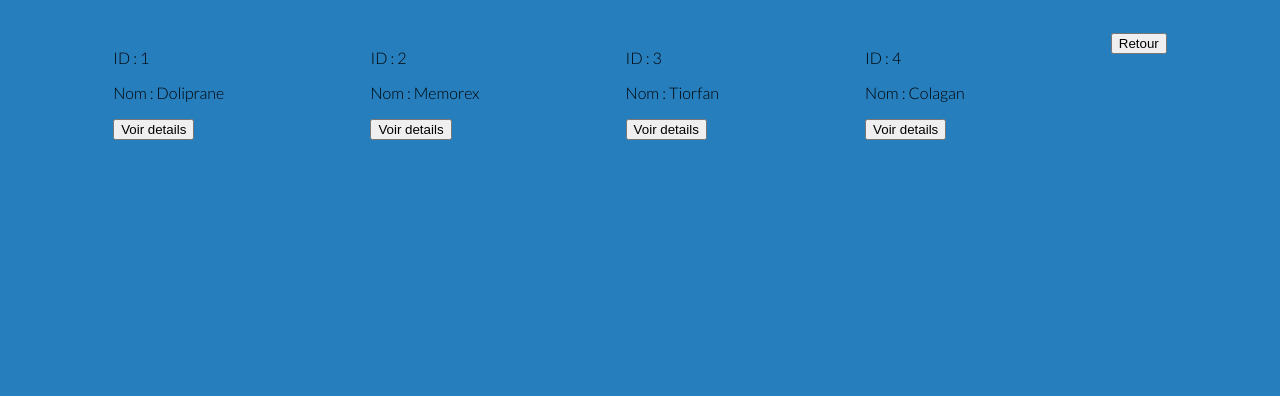
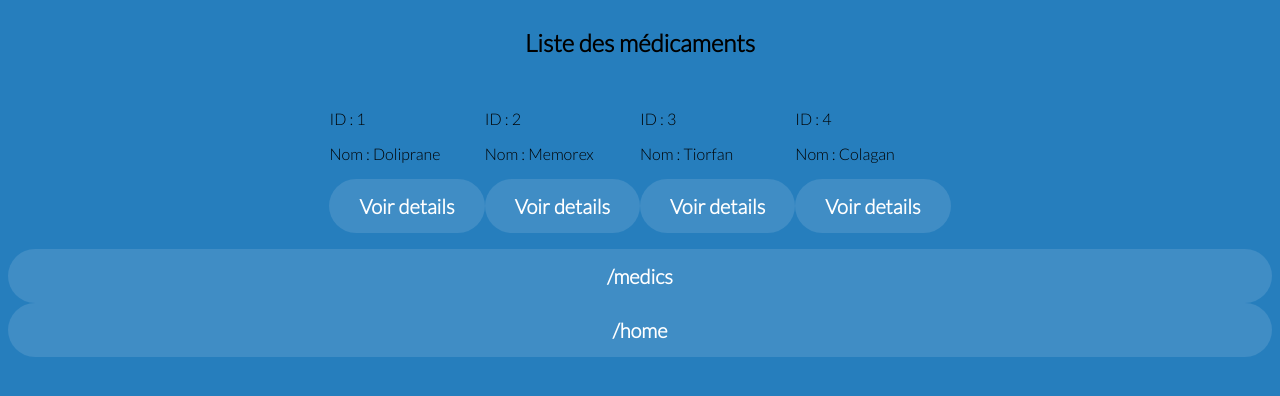
Before and after one commit to LoicSibilski/Medicaments, an Angular app in the folder angular-medicament/: page /medics/list in a window 1280 px wide. Shown: the top 396 px of the page. Built offline with nearby package versions, Linux system fonts and the light colour scheme.

Commit message:
feat(medic): mise en forme avec du css hyper classe

```diff
--- a/angular-medicament/src/app/feature/medics/pages/medics-detail/medics-detail.component.css
+++ b/angular-medicament/src/app/feature/medics/pages/medics-detail/medics-detail.component.css
@@ -0,0 +1,5 @@
+.container{
+    display: flex;
+    align-items: center;
+    flex-direction: column;
+}
--- a/angular-medicament/src/app/feature/medics/pages/medics-detail/medics-detail.component.html
+++ b/angular-medicament/src/app/feature/medics/pages/medics-detail/medics-detail.component.html
@@ -1,12 +1,19 @@
 <div class="container">
-    <p>ID : {{medic.id}}</p>
-    <p>Nom : {{medic.nom}}</p>
-    <app-posologies-list [id]="medic.id"></app-posologies-list>
-    <app-button-redirector routerLink="/medics">
-        medics
+    <div class="info-prescri">
+        <h1>Médicaments n°{{medic.id}}</h1>
+        <h3>{{medic.nom}}</h3>
+    </div>
+    <div class="info-posos">
+        <app-posologies-list [id]="medic.id"></app-posologies-list>
+    </div>
+
+
+</div>
+<div class="button">
+    <app-button-redirector routerLink="/prescriptions">
+        /prescriptions
     </app-button-redirector>
     <app-button-redirector routerLink="/home">
         home
     </app-button-redirector>
-
 </div>
--- a/angular-medicament/src/app/feature/medics/pages/medics-list/medics-list.component.css
+++ b/angular-medicament/src/app/feature/medics/pages/medics-list/medics-list.component.css
@@ -1,5 +1,9 @@
 .container{
     display: flex;
-    justify-content: space-around;
-    margin: 2em;
+    align-items: center;
+    flex-direction: column;
 }
+.medics{
+    display: flex;
+    margin: 1em;
+}
--- a/angular-medicament/src/app/feature/medics/pages/medics-list/medics-list.component.html
+++ b/angular-medicament/src/app/feature/medics/pages/medics-list/medics-list.component.html
@@ -1,12 +1,22 @@
 <div class="container">
-    <div class="medic" *ngFor="let medic of medics">
-        <p>ID : {{medic.id}}</p>
-        <p>Nom : {{medic.nom}}</p>
-        <div id="button-container">
-            <button [routerLink]="['/medics/detail', medic.id]">Voir details</button>
+    <h2>Liste des médicaments</h2>
+
+    <div class="medics">
+        <div class="medic" *ngFor="let medic of medics">
+            <p>ID : {{medic.id}}</p>
+            <p>Nom : {{medic.nom}}</p>
+            <app-button-redirector [routerLink]="['/medics/detail', medic.id]">
+                Voir details
+            </app-button-redirector>
         </div>
     </div>
-    <div id="button-container">
-        <button type="button" routerLink="/home">Retour</button>
-    </div>
 </div>
+
+<div class="button">
+    <app-button-redirector routerLink="/medics">
+        /medics
+    </app-button-redirector>
+    <app-button-redirector routerLink="/home">
+        /home
+    </app-button-redirector>
+</div>
```
